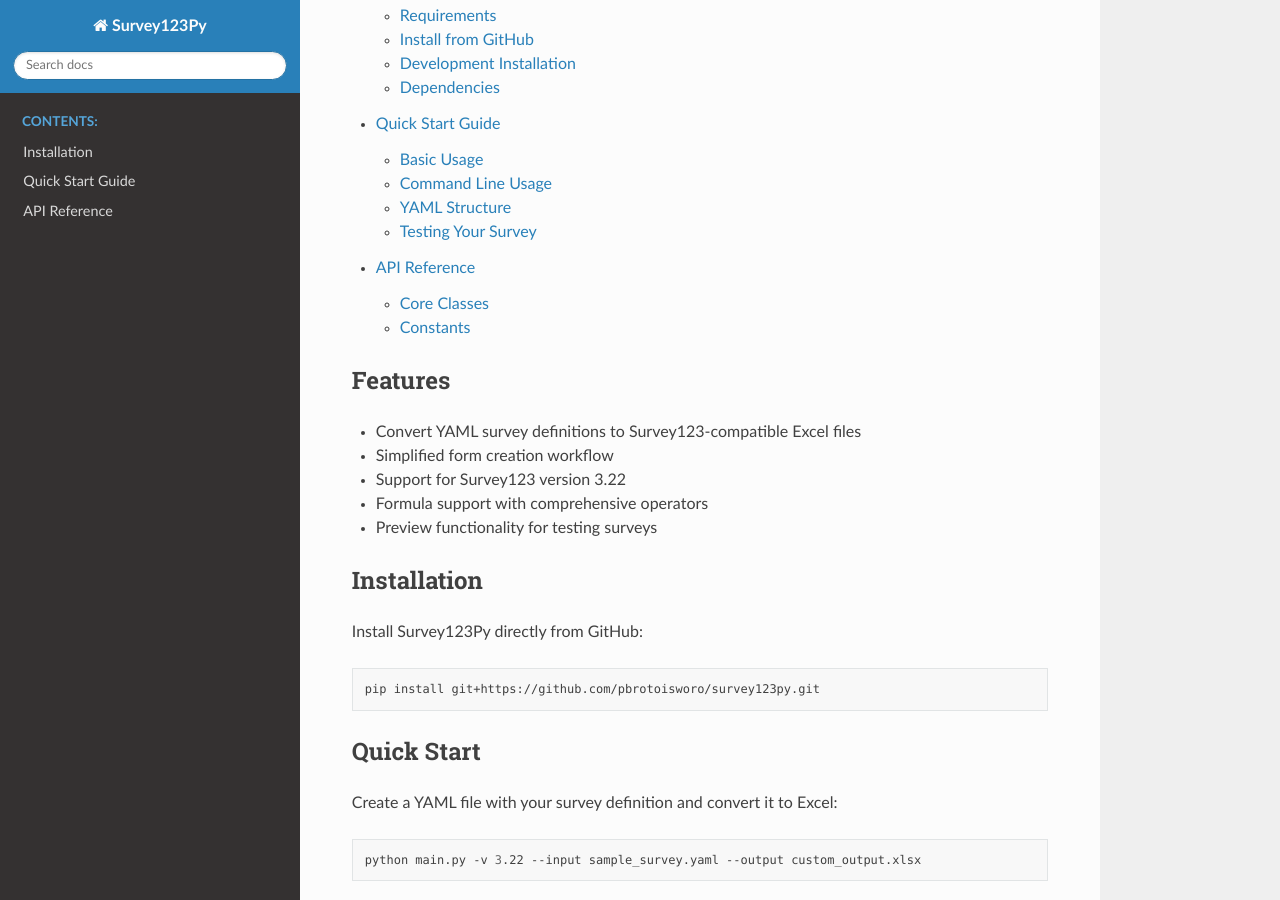
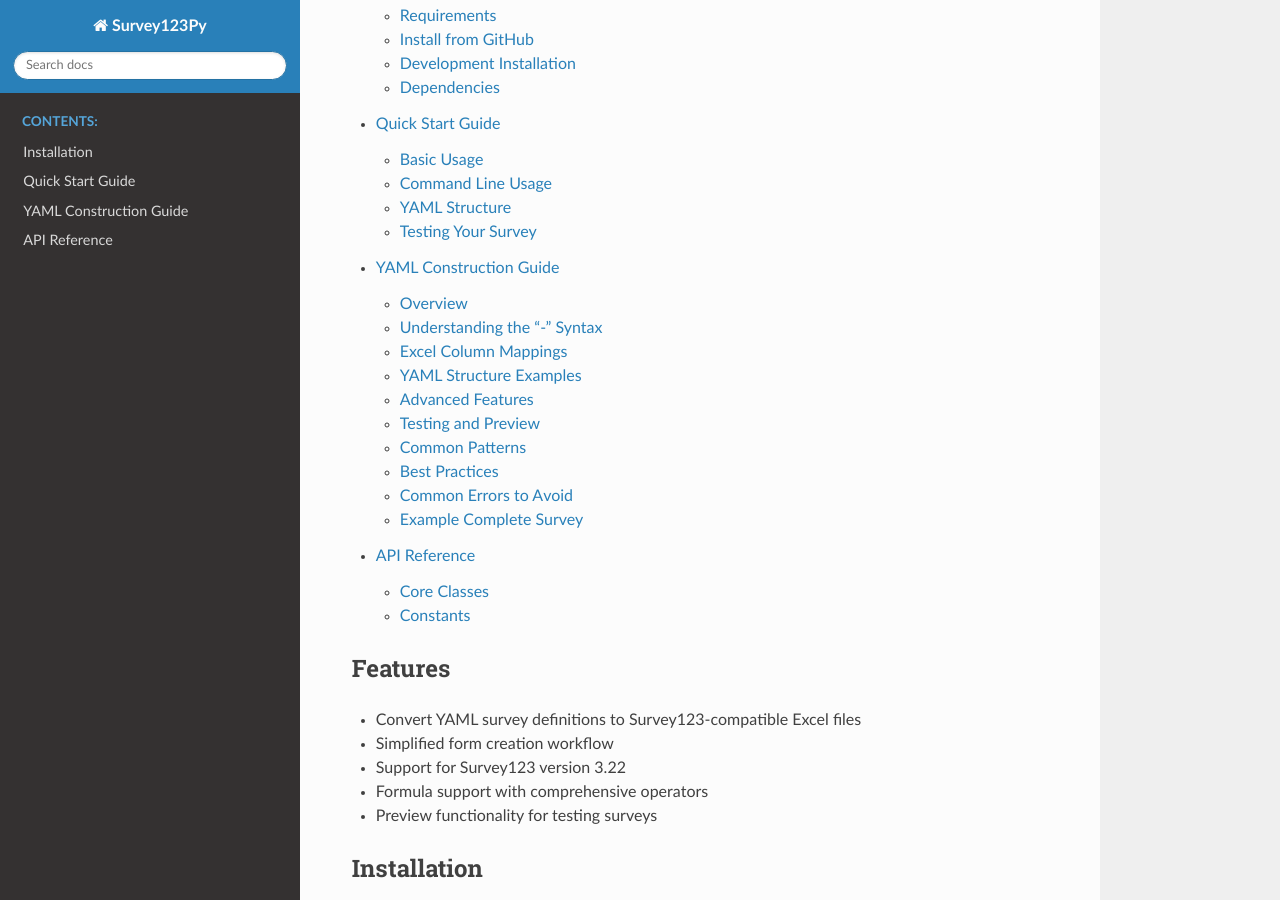
Before and after one commit to pbrotoisworo/survey123py, a Sphinx documentation site: the page built from docs/index.rst, in a window 1280 px wide and 900 px high, scrolled down 336 px. Built offline with Sphinx 7.4.7 and the Read the Docs theme 3.1.0, drawn with Linux system fonts in a browser that asks for light colours; some of the changed lines change nothing that is shown.

Commit message:
Add YAML guide to docs

```diff
--- a/docs/index.rst
+++ b/docs/index.rst
@@ -9,6 +9,7 @@
 
    installation
    quickstart
+   yaml-guide
    api
 
 Features
--- /dev/null
+++ b/docs/yaml-guide.rst
@@ -0,0 +1,555 @@
+YAML Construction Guide
+=======================
+
+This guide provides comprehensive instructions for building YAML files that Survey123Py can convert to Survey123-compatible Excel files.
+
+Overview
+--------
+
+Survey123Py uses YAML files to define surveys in a human-readable format, which are then converted to Excel files with proper Survey123 formatting. Each YAML file contains three main sections:
+
+- **settings**: Form configuration and metadata
+- **choices**: Choice lists for select questions
+- **survey**: The actual survey questions and structure
+
+Understanding the "-" Syntax
+-----------------------------
+
+The YAML "-" (dash) syntax indicates a list item. In Survey123Py:
+
+- Each "-" in the **survey** section represents a **single row** in the Excel survey sheet
+- Each "-" in the **choices** section represents a **single row** in the Excel choices sheet
+- The fields within each list item map to **specific Excel columns**
+
+Example::
+
+    survey:
+      - type: text          # First row. "text" will be written to the cell in the "type" column in Excel
+        name: q1            # "q1" will be written in the "name" column
+        label: Your name?   # "Your name?" will be written in the "label" column
+      - type: integer       # This creates a second row in Excel
+        name: q2
+        label: Your age?
+
+Excel Column Mappings
+---------------------
+
+Survey Sheet Columns
+~~~~~~~~~~~~~~~~~~~~
+
+Each question (marked with "-") in the survey section maps to these Excel columns:
+
+.. list-table::
+   :header-rows: 1
+   :widths: 15 10 75
+
+   * - YAML Field
+     - Excel Column
+     - Description
+   * - type
+     - A
+     - Question type (text, integer, select_one, etc.)
+   * - name
+     - B
+     - Unique identifier for the question
+   * - label
+     - C
+     - Display text shown to users
+   * - hint
+     - D
+     - Additional help text
+   * - guidance_hint
+     - E
+     - Extended guidance information
+   * - appearance
+     - F
+     - Visual styling options
+   * - required
+     - G
+     - Whether question is mandatory (yes/no)
+   * - required_message
+     - H
+     - Custom message when required field is empty
+   * - readonly
+     - I
+     - Whether field is read-only (yes/no)
+   * - default
+     - J
+     - Default value for the field
+   * - calculation
+     - K
+     - Formula for calculated fields
+   * - constraint
+     - L
+     - Validation rules
+   * - constraint_message
+     - M
+     - Message shown when constraint fails
+   * - relevant
+     - N
+     - Logic for when question appears
+   * - choice_filter
+     - O
+     - Filter choices dynamically
+   * - repeat_count
+     - P
+     - Number of repetitions for repeat groups
+   * - media::audio
+     - Q
+     - Audio file reference
+   * - media::image
+     - R
+     - Image file reference
+   * - bind::type
+     - S
+     - Data type binding
+   * - bind::esri:fieldType
+     - T
+     - Esri field type
+   * - bind::esri:fieldLength
+     - U
+     - Maximum field length
+   * - bind::esri:fieldAlias
+     - V
+     - Display alias for field
+   * - body::esri:style
+     - W
+     - Esri styling options
+   * - bind::esri:parameters
+     - X
+     - Additional Esri parameters
+   * - parameters
+     - Y
+     - General parameters
+   * - body::accept
+     - Z
+     - Accepted file types
+   * - body::esri:visible
+     - AA
+     - Visibility settings
+   * - body::esri:inputMask
+     - AB
+     - Input formatting mask
+
+Choices Sheet Columns
+~~~~~~~~~~~~~~~~~~~~~
+
+Each choice (marked with "-") in the choices section maps to these Excel columns:
+
+.. list-table::
+   :header-rows: 1
+   :widths: 15 10 75
+
+   * - YAML Field
+     - Excel Column
+     - Description
+   * - list_name
+     - A
+     - Name of the choice list
+   * - name
+     - B
+     - Internal value for the choice
+   * - label
+     - C
+     - Display text for the choice
+   * - media::audio
+     - D
+     - Audio file for the choice
+   * - media::image
+     - E
+     - Image file for the choice
+
+Settings Sheet Columns
+~~~~~~~~~~~~~~~~~~~~~~
+
+Settings fields map to these Excel columns:
+
+.. list-table::
+   :header-rows: 1
+   :widths: 15 10 75
+
+   * - YAML Field
+     - Excel Column
+     - Description
+   * - form_title
+     - A
+     - Title of the form
+   * - form_id
+     - B
+     - Unique form identifier
+   * - instance_name
+     - C
+     - Instance naming pattern
+   * - submission_url
+     - D
+     - URL for form submissions
+   * - default_language
+     - E
+     - Default language code
+   * - version
+     - F
+     - Form version number
+   * - style
+     - G
+     - Form styling options
+   * - namespaces
+     - H
+     - XML namespaces
+
+YAML Structure Examples
+-----------------------
+
+Basic Survey Structure
+~~~~~~~~~~~~~~~~~~~~~~
+
+::
+
+    settings:
+      form_title: "My Survey"
+      instance_name: "survey_${q1}"
+
+    choices:
+      - list_name: yes_no
+        name: yes
+        label: "Yes"
+      - list_name: yes_no
+        name: no
+        label: "No"
+
+    survey:
+      - type: text
+        name: q1
+        label: "What is your name?"
+        required: yes
+      - type: select_one yes_no
+        name: q2
+        label: "Do you agree?"
+
+Question Types
+~~~~~~~~~~~~~~
+
+**Text Questions**::
+
+    - type: text
+      name: name_field
+      label: "Enter your name"
+      required: yes
+      hint: "First and last name"
+
+**Integer Questions**::
+
+    - type: integer
+      name: age_field
+      label: "Enter your age"
+      constraint: ". > 0 and . < 120"
+      constraint_message: "Age must be between 1 and 119"
+
+**Select Questions**::
+
+    - type: select_one colors
+      name: favorite_color
+      label: "What is your favorite color?"
+      appearance: "minimal"
+
+**Calculated Fields**::
+
+    - type: text
+      name: full_name
+      label: "Full Name"
+      calculation: "concat(${first_name}, ' ', ${last_name})"
+      readonly: yes
+
+**Note Fields**::
+
+    - type: note
+      name: instructions
+      label: "Please answer all questions carefully"
+
+Groups and Repeats
+~~~~~~~~~~~~~~~~~~
+
+**Groups** (questions grouped together)::
+
+    - type: group
+      name: personal_info
+      label: "Personal Information"
+      children:
+        - type: text
+          name: first_name
+          label: "First Name"
+        - type: text
+          name: last_name
+          label: "Last Name"
+
+**Repeats** (repeating sections)::
+
+    - type: repeat
+      name: family_members
+      label: "Family Members"
+      children:
+        - type: text
+          name: member_name
+          label: "Member Name"
+        - type: integer
+          name: member_age
+          label: "Member Age"
+
+Choice Lists
+~~~~~~~~~~~~
+
+**Simple Yes/No List**::
+
+    choices:
+      - list_name: yes_no
+        name: yes
+        label: "Yes"
+      - list_name: yes_no
+        name: no
+        label: "No"
+
+**Multiple Choice List**::
+
+    choices:
+      - list_name: colors
+        name: red
+        label: "Red"
+      - list_name: colors
+        name: blue
+        label: "Blue"
+      - list_name: colors
+        name: green
+        label: "Green"
+
+**Choices with Images**::
+
+    choices:
+      - list_name: animals
+        name: cat
+        label: "Cat"
+        media::image: "cat.jpg"
+      - list_name: animals
+        name: dog
+        label: "Dog"
+        media::image: "dog.jpg"
+
+Advanced Features
+-----------------
+
+Variable Substitution
+~~~~~~~~~~~~~~~~~~~~~
+
+Use ``${variable_name}`` syntax to reference other fields::
+
+    - type: text
+      name: first_name
+      label: "First Name"
+    - type: note
+      name: greeting
+      label: "Hello ${first_name}!"
+
+Conditional Logic
+~~~~~~~~~~~~~~~~~
+
+Use the ``relevant`` field to show/hide questions::
+
+    - type: select_one yes_no
+      name: has_children
+      label: "Do you have children?"
+    - type: integer
+      name: num_children
+      label: "How many children?"
+      relevant: "${has_children} = 'yes'"
+
+Validation Rules
+~~~~~~~~~~~~~~~~
+
+Use ``constraint`` for validation::
+
+    - type: integer
+      name: age
+      label: "Age"
+      constraint: ". >= 18"
+      constraint_message: "You must be at least 18 years old"
+
+Default Values
+~~~~~~~~~~~~~~
+
+Set default values for fields::
+
+    - type: text
+      name: country
+      label: "Country"
+      default: "USA"
+
+Appearance Options
+~~~~~~~~~~~~~~~~~~
+
+Control how questions appear::
+
+    - type: select_one colors
+      name: color
+      label: "Choose color"
+      appearance: "minimal"    # dropdown instead of radio buttons
+
+Media Integration
+~~~~~~~~~~~~~~~~~
+
+Add audio or image prompts::
+
+    - type: text
+      name: description
+      label: "Describe what you see"
+      media::image: "photo.jpg"
+      media::audio: "instructions.mp3"
+
+Testing and Preview
+-------------------
+
+Preview Input Fields
+~~~~~~~~~~~~~~~~~~~~
+
+Add test data using the ``survey123py::preview_input`` field::
+
+    - type: text
+      name: name
+      label: "Your name"
+      survey123py::preview_input: "John Doe"
+
+This allows you to test variable substitution and preview your form with sample data.
+
+Common Patterns
+---------------
+
+Required Fields
+~~~~~~~~~~~~~~~
+
+::
+
+    - type: text
+      name: email
+      label: "Email Address"
+      required: yes
+      required_message: "Email is required"
+
+Read-only Calculated Fields
+~~~~~~~~~~~~~~~~~~~~~~~~~~~
+
+::
+
+    - type: text
+      name: timestamp
+      label: "Submission Time"
+      calculation: "now()"
+      readonly: yes
+
+Conditional Sections
+~~~~~~~~~~~~~~~~~~~~
+
+::
+
+    - type: select_one yes_no
+      name: need_help
+      label: "Do you need assistance?"
+    - type: group
+      name: help_section
+      label: "Help Information"
+      relevant: "${need_help} = 'yes'"
+      children:
+        - type: text
+          name: help_type
+          label: "What kind of help do you need?"
+
+Best Practices
+--------------
+
+1. **Use descriptive names**: Field names should be clear and consistent
+2. **Group related questions**: Use groups to organize related questions
+3. **Add hints**: Provide helpful hints for complex questions
+4. **Validate input**: Use constraints to ensure data quality
+5. **Test thoroughly**: Use preview inputs to test your form logic
+6. **Keep it simple**: Don't overcomplicate the structure
+
+Common Errors to Avoid
+----------------------
+
+1. **Duplicate names**: Each field must have a unique name
+2. **Invalid choice references**: Ensure choice lists exist before referencing them
+3. **Circular references**: Don't create loops in variable substitutions
+4. **Missing required fields**: Include all mandatory fields for your question types
+5. **Incorrect boolean values**: Use "yes"/"no" strings, not true/false
+
+Example Complete Survey
+-----------------------
+
+::
+
+    settings:
+      form_title: "Customer Feedback Survey"
+      instance_name: "feedback_${customer_name}_${today()}"
+      namespaces: "esri=https://esri.com/xforms"
+
+    choices:
+      - list_name: satisfaction
+        name: very_satisfied
+        label: "Very Satisfied"
+      - list_name: satisfaction
+        name: satisfied
+        label: "Satisfied"
+      - list_name: satisfaction
+        name: neutral
+        label: "Neutral"
+      - list_name: satisfaction
+        name: dissatisfied
+        label: "Dissatisfied"
+      - list_name: satisfaction
+        name: very_dissatisfied
+        label: "Very Dissatisfied"
+
+      - list_name: yes_no
+        name: yes
+        label: "Yes"
+      - list_name: yes_no
+        name: no
+        label: "No"
+
+    survey:
+      - type: text
+        name: customer_name
+        label: "Customer Name"
+        required: yes
+        survey123py::preview_input: "John Smith"
+
+      - type: select_one satisfaction
+        name: overall_satisfaction
+        label: "How satisfied are you with our service?"
+        required: yes
+
+      - type: select_one yes_no
+        name: would_recommend
+        label: "Would you recommend us to others?"
+        required: yes
+
+      - type: text
+        name: improvement_suggestions
+        label: "What could we improve?"
+        relevant: "${overall_satisfaction} = 'dissatisfied' or ${overall_satisfaction} = 'very_dissatisfied'"
+
+      - type: group
+        name: contact_info
+        label: "Contact Information (Optional)"
+        children:
+          - type: text
+            name: email
+            label: "Email Address"
+            hint: "We'll only use this for follow-up if needed"
+          - type: text
+            name: phone
+            label: "Phone Number"
+
+      - type: text
+        name: submission_id
+        label: "Submission ID"
+        calculation: "concat('FB_', ${customer_name}, '_', format-date(today(), '%Y%m%d'))"
+        readonly: yes
+
+This creates a complete customer feedback survey with conditional logic, validation, and automatic ID generation.
```
